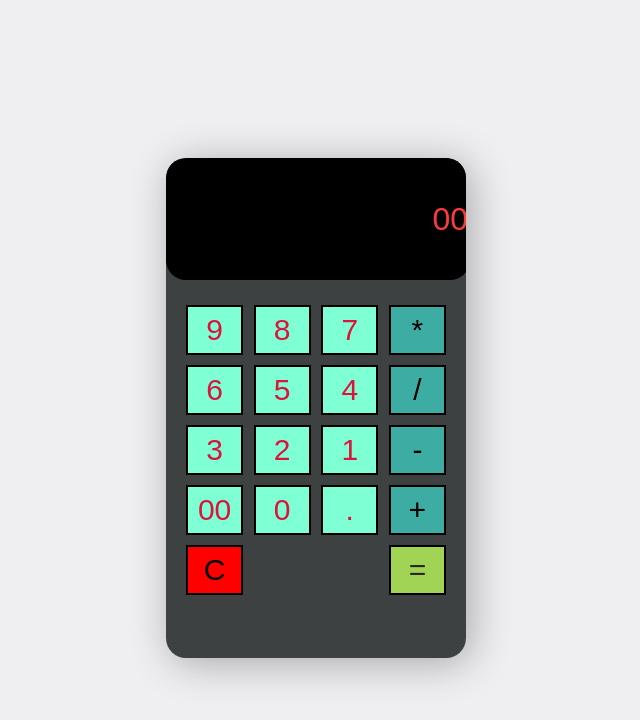
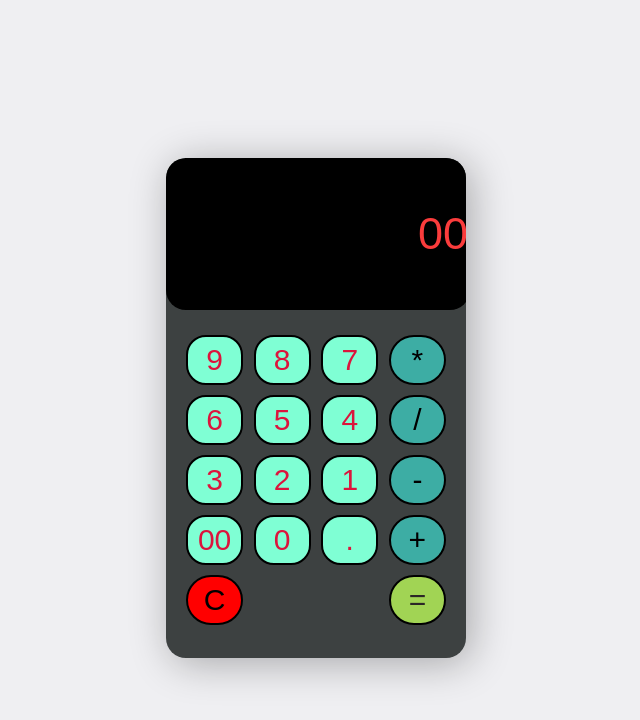
Before and after one commit to RounakRajSingh620/My-Calculator, a plain HTML site: page calc.html in a window 1280 px wide. Both pictures are taken after a click on the button "00". Shown: the whole page, without its empty margins (324-964 px from the left). Drawn offline with Linux system fonts and the light colour scheme.

Commit message:
My Calculator

```diff
--- a/calc.css
+++ b/calc.css
@@ -15,11 +15,10 @@ body{
 }
 form input{
     width: 100%;
-    height: 120px;
+    height: 150px;
     border: none;
     border-radius: 20px;
-    font-size: xx-large;
-    /* padding: 5px; */
+    font-size: 45px;
 
     color: rgb(250, 60, 60);
     background: black;
@@ -46,15 +45,19 @@ button{
 .operators{
     background:rgb(61, 173, 164);
     color:alicebluer ;
+    border-radius: 100px;
 }
 .operands{
     background-color: aquamarine;
     color:crimson;
+    border-radius: 20px;
 }
 .operands_equal{
     background-color: rgb(161, 212, 84);
     color: rgb(43, 39, 39);
+    border-radius: 80px;
 }
 .operands_clear{
     background-color: red;
+    border-radius: 40px;
 }
--- a/calc.js
+++ b/calc.js
@@ -1,17 +1,28 @@
 
 
 
-   (function() {
-    let screen= document.querySelector('.screen');
-    let buttons= document.querySelectorAll('.cal');
-    let clear= document.querySelector('.operands_clear');
-    let equal= document.querySelector('.operands_equal');
+(function () {
+  let screen = document.querySelector('.screen');
+  let buttons = document.querySelectorAll('.cal');
+  let clear = document.querySelector('.operands_clear');
+  let equal = document.querySelector('.operands_equal');
 
-    buttons.forEach(function(button){
-      button.addEventListener('click',function(e) {
-        let value= e.target.dataset.num;
-        screen.value += value;
-      })
-    });
+  buttons.forEach(function (button) {
+    button.addEventListener('click', function (e) {
+      let value = e.target.dataset.num;
+      screen.value += value;
+    })
+  });
+  equal.addEventListener('click', function (e) {
+  if (screen.value === '') {
+      screen.value = "Please enter";
+    } else {
+      let answer = eval(screen.value);
+      screen.value = answer;
+    }
+  });
+ clear.addEventListener('click',function (e){
+    screen.value=answer;
+  })
 
 })();
```
